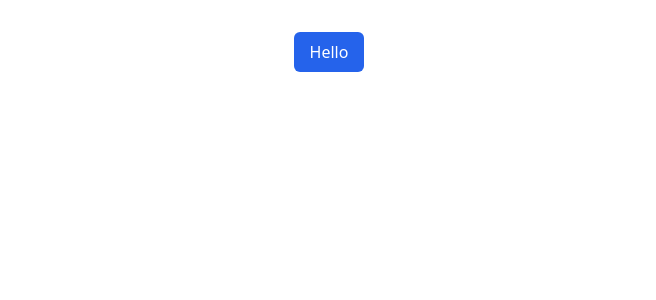
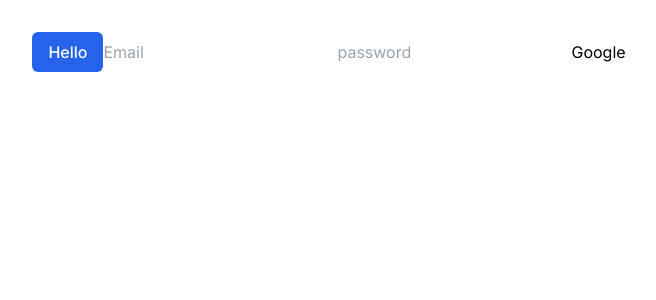
Before and after one commit to NiTzuA/frontend-technical-exam, a React (Vite) app: page / in a window 1280 px wide. Shown: the top 300 px of the page, without its empty margins (311-967 px from the left). Built offline with nearby package versions, Linux system fonts and the light colour scheme.

Commit message:
Adjust hierarchy and implement UI Elements
Implement the Input Field, Text, TextLink, and update the hierarchy to add layouts, pages, and the login and illustration form. Also implement the Inter font.

```diff
--- a/index.html
+++ b/index.html
@@ -5,6 +5,9 @@
     <link rel="icon" type="image/svg+xml" href="/vite.svg" />
     <meta name="viewport" content="width=device-width, initial-scale=1.0" />
     <title>frontend-technical-exam</title>
+    <link rel="preconnect" href="https://fonts.googleapis.com">
+    <link rel="preconnect" href="https://fonts.gstatic.com" crossorigin>
+    <link href="https://fonts.googleapis.com/css2?family=Inter:ital,opsz,wght@0,14..32,100..900;1,14..32,100..900&display=swap" rel="stylesheet">
   </head>
   <body>
     <div id="root"></div>
--- a/src/App.jsx
+++ b/src/App.jsx
@@ -2,13 +2,19 @@
 import reactLogo from './assets/react.svg'
 import viteLogo from '/vite.svg'
 import './App.css'
+import InputField from './components/ui/InputField.jsx'
 import Button from './components/ui/Button.jsx'
+import TextLink from './components/ui/TextLink.jsx'
+
 
 function App() {
 
   return (
     <>
       <Button> Hello </Button>
+      <InputField type="email" placeholder="Email"/>
+      <InputField type="password" placeholder="password"/>
+      <TextLink href="https://www.google.com">Google</TextLink>
     </>
   )
 }
--- /dev/null
+++ b/src/components/ui/InputField.jsx
@@ -0,0 +1,8 @@
+export default function InputField ( {variant = "primary", className = "", ...props} ) {
+    return (
+        <input
+            {...props}
+            className = {`${className}`}
+        />
+    );
+}
--- /dev/null
+++ b/src/components/ui/TextLink.jsx
@@ -0,0 +1,10 @@
+export default function TextLink ( {className = "", ...props} ) {
+    return (
+        <a
+            {...props}
+            className = {`$className`}
+        >
+            {props.children}
+        </a>
+    );
+}
--- a/src/index.css
+++ b/src/index.css
@@ -1,3 +1,7 @@
 @tailwind base;
 @tailwind components;
 @tailwind utilities;
+
+body {
+  @apply font-sans;
+}
--- a/tailwind.config.js
+++ b/tailwind.config.js
@@ -5,7 +5,11 @@
     "./src/**/*.{js,jsx,ts,tsx}",
   ],
   theme: {
-    extend: {},
+    extend: {
+      fontFamily: {
+        sans: ["Inter", "ui-sans-serif", "system-ui"],
+      }
+    },
   },
   plugins: [],
 }
```
Also changed, not shown: src/components/pages/login/LoginForm.jsx (added, +10 -0 lines), src/components/pages/login/IllustrationForm.jsx (added), src/components/ui/Text.jsx (added).
